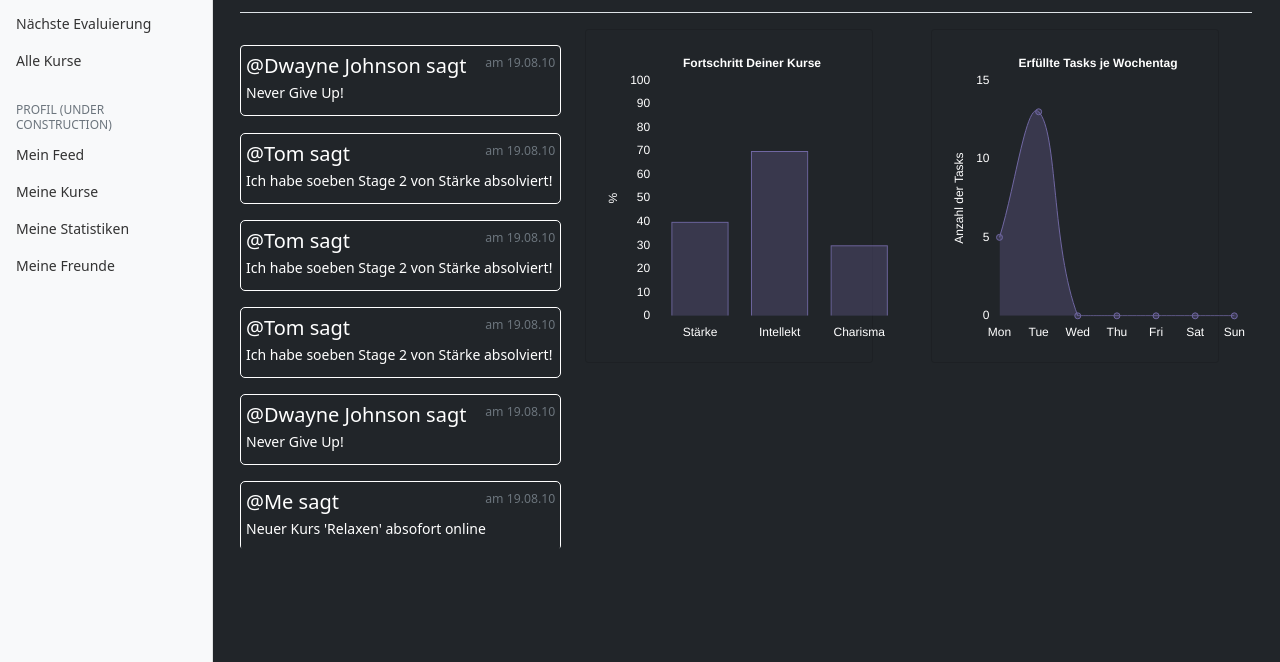
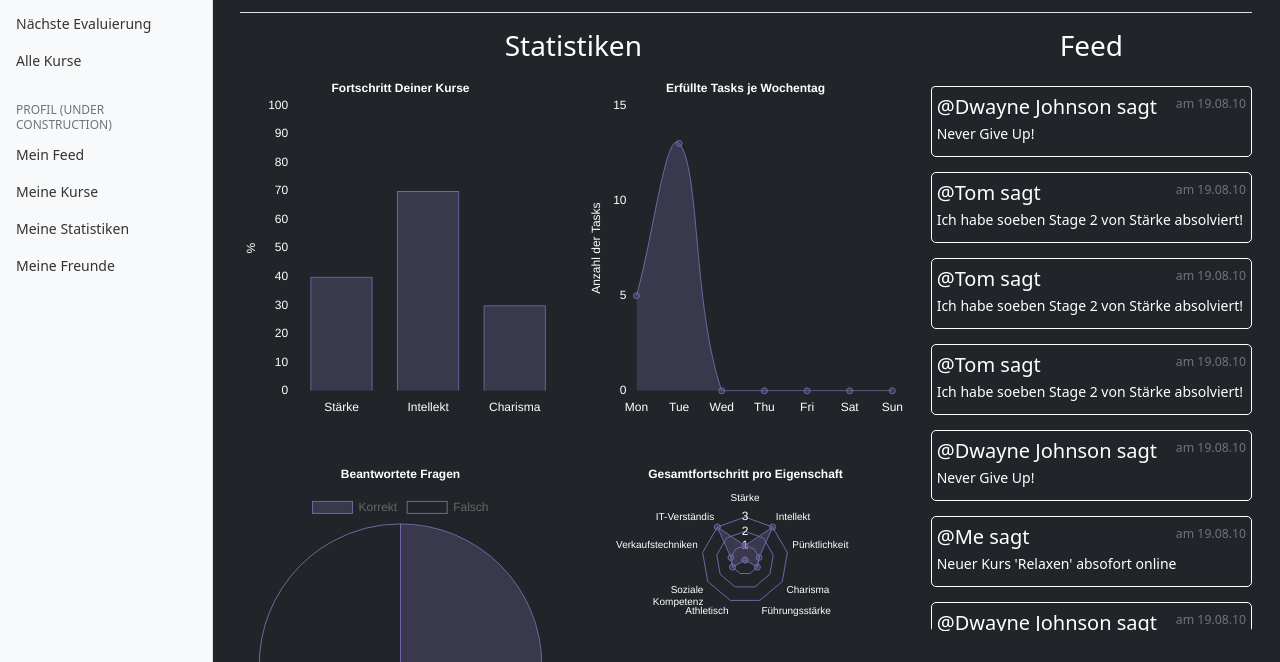
Before and after one commit to Irish-77/fallstudie-me, a plain HTML site: page dashboard.html in a window 1280 px wide. Shown: the part 138-800 px from the top of the page. Drawn offline with nearby package versions, Linux system fonts and the light colour scheme; sample sign-in values are in the browser's storage.

Commit message:
finished

```diff
--- a/css/dashboard.css
+++ b/css/dashboard.css
@@ -1,11 +1,16 @@
 body {
     font-size: .875rem;
+    padding-bottom: 0 !important;
 }
 
 .feather {
     width: 16px;
     height: 16px;
     vertical-align: text-bottom;
+}
+
+.container-fluid {
+    padding-bottom: 0 !important;
 }
 
 
@@ -105,7 +110,7 @@ body {
 }
 
 .scrollClass {
-    height: 65vh;
+    height: 70vh;
     overflow-y: scroll;
 }
 
@@ -119,7 +124,7 @@ nav {
 }
 
 .list-group-item {
-    margin-top: 5%;
+    margin-top: 15px;
     border-radius: 5px;
     color: white;
     background-color: transparent;
--- a/dashboard.html
+++ b/dashboard.html
@@ -37,6 +37,12 @@
     </style>
 
     <link href="css/dashboard.css" rel="stylesheet">
+
+    <script>
+        if (localStorage.getItem('username') == null) {
+            window.location.href = "login.html";
+        }
+    </script>
 </head>
 
 <body class="bg-dark text-white">
@@ -129,50 +135,66 @@
 
 
                     <div class="row">
-                        <div class="col-lg-4 col-md-6 col-sm-12 order-sm-last order-md-first order-lg-first">
-                            <div class="list-group scrollClass" id="feedList">
+
+                        <div class="col-lg-8 col-md-6 col-sm-12">
+                            <h1 class="h3 text-center">Statistiken</h1>
+                            <div class="row " style="height: 100%; margin-bottom: 30px;">
+                                <div class="col-lg-6 col-md-6 col-sm-12 " style="">
+
+                                    <div style="height: 350px; width: auto;">
+                                        <canvas id="chart-0" class="chartjs-render-monitor "></canvas>
+                                    </div>
 
                                 </div>
+
+                                <div class="col-lg-6 col-md-6 col-sm-12 " style=" ">
+
+                                    <div style="height: 350px; width: auto;">
+                                        <canvas id="chart-1" class="chartjs-render-monitor "></canvas>
                                     </div>
 
-
-
-                        <div class="col-lg-8 col-md-6 col-sm-12 order-sm-first order-md-last order-lg-last">
-                            <div class="row ">
-                                <div class="col-lg-6 col-md-6 col-sm-12 " style="">
-                                    <div class="card bg-dark" style="width: 18rem;">
-                                        <div class="card-body">
-                                            <canvas id="chart-0" class="chartjs-render-monitor" width="auto" height="300"></canvas>
-                                        </div>
-                                    </div>
                                 </div>
 
-                                <div class="col-lg-6 col-md-6 col-sm-12 " style="">
-                                    <div class="card bg-dark" style="width: 18rem;">
-                                        <div class="card-body">
-                                            <canvas id="chart-1" class="chartjs-render-monitor" width="auto" height="300"></canvas>
+                                <div class="col-lg-6 col-md-6 col-sm-12 " style=" ">
+
+                                    <div style="height: 350px; width: auto;">
+                                        <canvas id="chart-2" class="chartjs-render-monitor "></canvas>
                                     </div>
+
                                 </div>
-                                </div>
+
+                                <div class="col-lg-6 col-md-6 col-sm-12 " style=" ">
+
+                                    <div style="height: 350px; width: auto;">
+                                        <canvas id="chart-3" class="chartjs-render-monitor "></canvas>
                                     </div>
                                 </div>
                             </div>
                         </div>
 
+                        <div class="col-lg-4 col-md-6 col-sm-12">
+                            <h1 class="h3 text-center">Feed</h1>
+                            <div class="list-group scrollClass" id="feedList">
 
+                            </div>
+                        </div>
+                    </div>
+                </div>
             </main>
         </div>
     </div>
 
 
 
-    <script src="https://cdn.jsdelivr.net/npm/bootstrap@5.0.0-beta1/dist/js/bootstrap.bundle.min.js" integrity="sha384-ygbV9kiqUc6oa4msXn9868pTtWMgiQaeYH7/t7LECLbyPA2x65Kgf80OJFdroafW" crossorigin="anonymous"></script>
-    <script src="js/jquery.js"></script>
-    <script src="https://cdn.jsdelivr.net/npm/feather-icons@4.28.0/dist/feather.min.js" integrity="sha384-uO3SXW5IuS1ZpFPKugNNWqTZRRglnUJK6UAZ/gxOX80nxEkN9NcGZTftn6RzhGWE" crossorigin="anonymous"></script>
-    <script src="https://cdn.jsdelivr.net/npm/chart.js@2.9.4/dist/Chart.min.js" integrity="sha384-zNy6FEbO50N+Cg5wap8IKA4M/ZnLJgzc6w2NqACZaK0u0FXfOWRRJOnQtpZun8ha" crossorigin="anonymous"></script>
-    <script src="js/dashboard.js"></script>
-    <script type="text/javascript" src="js/last_week_task_chart.js"></script>
-    <script type="text/javascript" src="js/progress_course.js"></script>
+    <script src="https://cdn.jsdelivr.net/npm/bootstrap@5.0.0-beta1/dist/js/bootstrap.bundle.min.js " integrity="sha384-ygbV9kiqUc6oa4msXn9868pTtWMgiQaeYH7/t7LECLbyPA2x65Kgf80OJFdroafW " crossorigin="anonymous "></script>
+    <script src="js/jquery.js "></script>
+    <script src="https://cdn.jsdelivr.net/npm/feather-icons@4.28.0/dist/feather.min.js " integrity="sha384-uO3SXW5IuS1ZpFPKugNNWqTZRRglnUJK6UAZ/gxOX80nxEkN9NcGZTftn6RzhGWE " crossorigin="anonymous "></script>
+    <script src="https://cdn.jsdelivr.net/npm/chart.js@2.9.4/dist/Chart.min.js " integrity="sha384-zNy6FEbO50N+Cg5wap8IKA4M/ZnLJgzc6w2NqACZaK0u0FXfOWRRJOnQtpZun8ha " crossorigin="anonymous "></script>
+    <script src="js/dashboard.js "></script>
+    <script type="text/javascript " src="js/last_week_task_chart.js "></script>
+    <script type="text/javascript " src="js/progress_course.js "></script>
+    <script type="text/javascript " src="js/answer_chart.js "></script>
+    <script type="text/javascript " src="js/course_progress_chart.js "></script>
 </body>
 
 </html>
--- /dev/null
+++ b/js/answer_chart.js
@@ -0,0 +1,46 @@
+function getData() {
+    return data = {
+        'data': [0.67, 0.33]
+    }
+}
+
+drawChart();
+async function drawChart() {
+    var ctx = document.getElementById('chart-2');
+    var tableData = await getData();
+    var labels = ['Korrekt', 'Falsch'];
+    var data = tableData.data
+
+    var myChart = new Chart(ctx, {
+        type: 'pie',
+        data: {
+            backgroundColor: "transparent",
+            labels: labels,
+            datasets: [{
+                data: data,
+                backgroundColor: [
+                    'rgba(112, 103, 162, 0.3)',
+                    'rgba(112, 103, 162, 0.0)',
+                ],
+                borderColor: [
+                    'rgba(112, 103, 162, 1)',
+                    'rgba(112, 103, 162, 1)',
+                ],
+                borderWidth: 1
+            }]
+        },
+        options: {
+            responsive: true,
+            maintainAspectRatio: false,
+            title: {
+                display: true,
+                text: 'Beantwortete Fragen',
+                fontColor: "#FFF",
+            },
+            legend: {
+                display: true,
+            },
+            scales: {}
+        }
+    });
+}
--- /dev/null
+++ b/js/course_progress_chart.js
@@ -0,0 +1,81 @@
+function getData() {
+    return data = {
+        'data': [
+            ['Stärke', 1],
+            ['Intellekt', 3],
+            ['Pünktlichkeit', 1],
+            ['Charisma', 1],
+            ['Führungsstärke', 0],
+            ['Athletisch', 0],
+            [
+                ['Soziale', 'Kompetenz'], 1
+            ],
+            ['Verkaufstechniken', 1],
+            ['IT-Verständis', 3],
+        ]
+    }
+}
+
+drawChart();
+async function drawChart() {
+    var ctx = document.getElementById('chart-3');
+    var tableData = await getData();
+    var labels = [];
+    var data = [];
+
+    for (let row of tableData.data) {
+        labels.push(row[0]);
+        data.push(row[1]);
+    }
+
+    var myChart = new Chart(ctx, {
+        type: 'radar',
+
+        data: {
+            backgroundColor: "transparent",
+            labels: labels,
+            datasets: [{
+                data: data,
+                backgroundColor: 'rgba(112, 103, 162, 0.3)',
+                borderColor: 'rgba(112, 103, 162, 1)',
+                borderWidth: 1
+            }]
+        },
+        options: {
+            pointLabelSeperator: "\n",
+            title: {
+                display: true,
+                text: 'Gesamtfortschritt pro Eigenschaft',
+                fontColor: 'white'
+            },
+            legend: {
+                display: false,
+            },
+            labels: {
+                fontColor: 'white',
+            },
+            scale: {
+                ticks: {
+                    fontColor: 'white',
+                    backdropColor: 'transparent', // should render black behind the text
+                    beginAtZero: true,
+                    min: 0,
+                    max: 3,
+                    stepSize: 1,
+                    suggestedMin: 50,
+                    suggestedMax: 100
+                },
+                angleLines: {
+                    display: false
+                },
+
+                gridLines: {
+                    color: 'rgba(112, 103, 162, 1)',
+                },
+                pointLabels: {
+                    fontColor: "white",
+                },
+            }
+        }
+    });
+}
--- a/js/last_week_task_chart.js
+++ b/js/last_week_task_chart.js
@@ -4,8 +4,7 @@ function getData() {
             'x_axis': 'Wochentag',
             'y_axis': 'Anzahl der Tasks',
         },
-        'data': [5, 13, 9, 6, 12, 10, 2,
-        ]
+        'data': [5, 13, 9, 6, 12, 10, 2, ]
     }
 }
 
@@ -72,6 +71,8 @@ async function drawChart() {
             }]
         },
         options: {
+            responsive: true,
+            maintainAspectRatio: false,
             title: {
                 display: true,
                 text: 'Erfüllte Tasks je Wochentag',
--- a/js/progress_course.js
+++ b/js/progress_course.js
@@ -45,6 +45,8 @@ async function drawChart() {
             }]
         },
         options: {
+            responsive: true,
+            maintainAspectRatio: false,
             title: {
                 display: true,
                 text: 'Fortschritt Deiner Kurse',
```
Also changed, not shown: js/dashboard.js (+0 -10 lines), 1 other file. Lines whose indentation alone changed are shown as unchanged.
